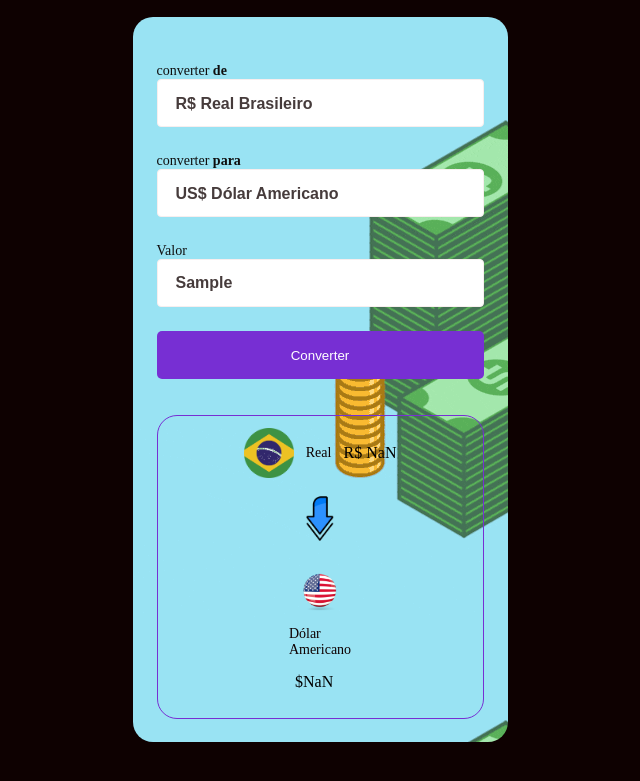
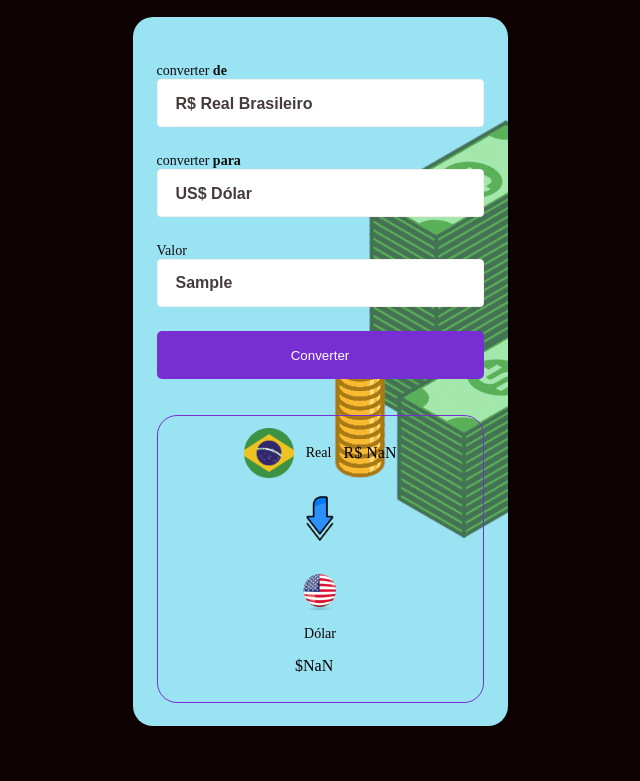
Before and after one commit to JRogerioSC/converter-moedas, a plain HTML site: page index.html in a window 1280 px wide. Both pictures are taken after typing "Sample" into the empty fields and a click on the button "Converter". Shown: the part 23-804 px from the top of the page, without its empty margins (320-960 px from the left). Drawn offline with Linux system fonts and the light colour scheme.

Commit message:
nome moeda

```diff
--- a/index.html
+++ b/index.html
@@ -16,7 +16,7 @@
 
 <body>
 
-    <img class="logo" src="" alt="">
+    <img class="logo" src="#" alt="">
 
     <main>
         <label>
@@ -29,7 +29,7 @@
         <label>
             converter <b>para</b>
             <select class="currency-select">
-                <option value="dolar">US$ Dólar Americano</option>
+                <option value="dolar">US$ Dólar</option>
                 <option value="euro">€ Euro</option>
             </select>
         </label>
@@ -52,7 +52,7 @@
 
             <div class="currency-box">
                 <img class="currency-img" src="assets/dolar.png" alt="logo-moeda-convertida">
-                <p class="currency" id="currency-name">Dólar Americano</p>
+                <p class="currency" id="currency-name">Dólar</p>
                 <p class="currency-value">US$0,0</p>
             </div>
         </section>
--- a/scripts.js
+++ b/scripts.js
@@ -6,9 +6,8 @@ function convertValues() {
     const currencyValueToConvert = document.querySelector(".currency-value-to-convert") // valor em real//
     const currencyValueConverted = document.querySelector(".currency-value") // outras moedas//
 
-    const dolarToday = 5.2
-    const euroToday = 6.2
-
+    const dolarToday = 5.07
+    const euroToday = 5.46
 
     if (currencySelect.value == "dolar") {
         currencyValueConverted.innerHTML = new Intl.NumberFormat("en-US", {
@@ -41,7 +40,7 @@ function changeCurrency() {
     const currencyImage = document.querySelector(".currency-img")
 
     if (currencySelect.value == "dolar") {
-        currencyName.innerHTML = "Dólar americano"
+        currencyName.innerHTML = "Dólar"
         currencyImage.src = "assets/dolar.png"
 
     }
```
Also changed, not shown: assets/20977.png (added).
